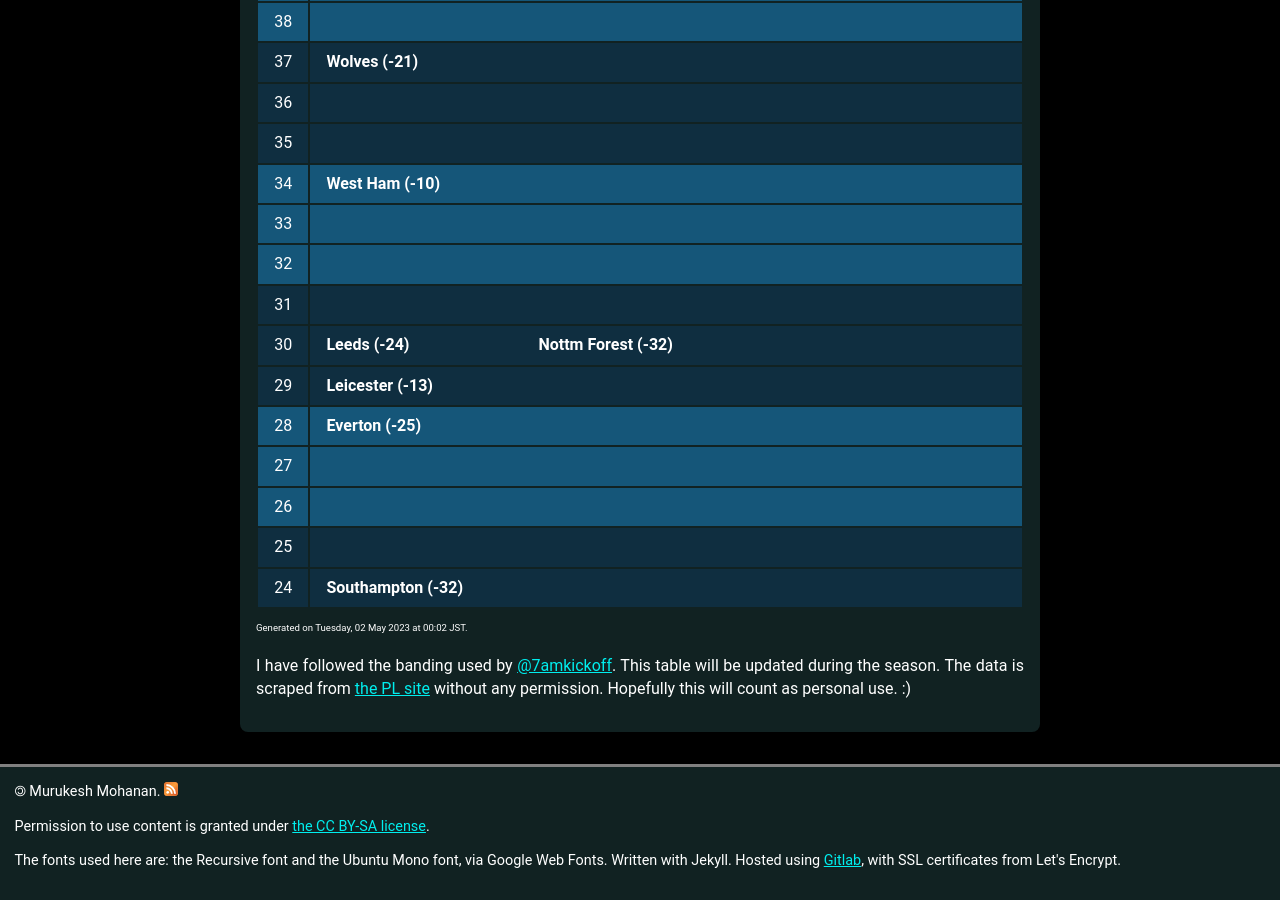
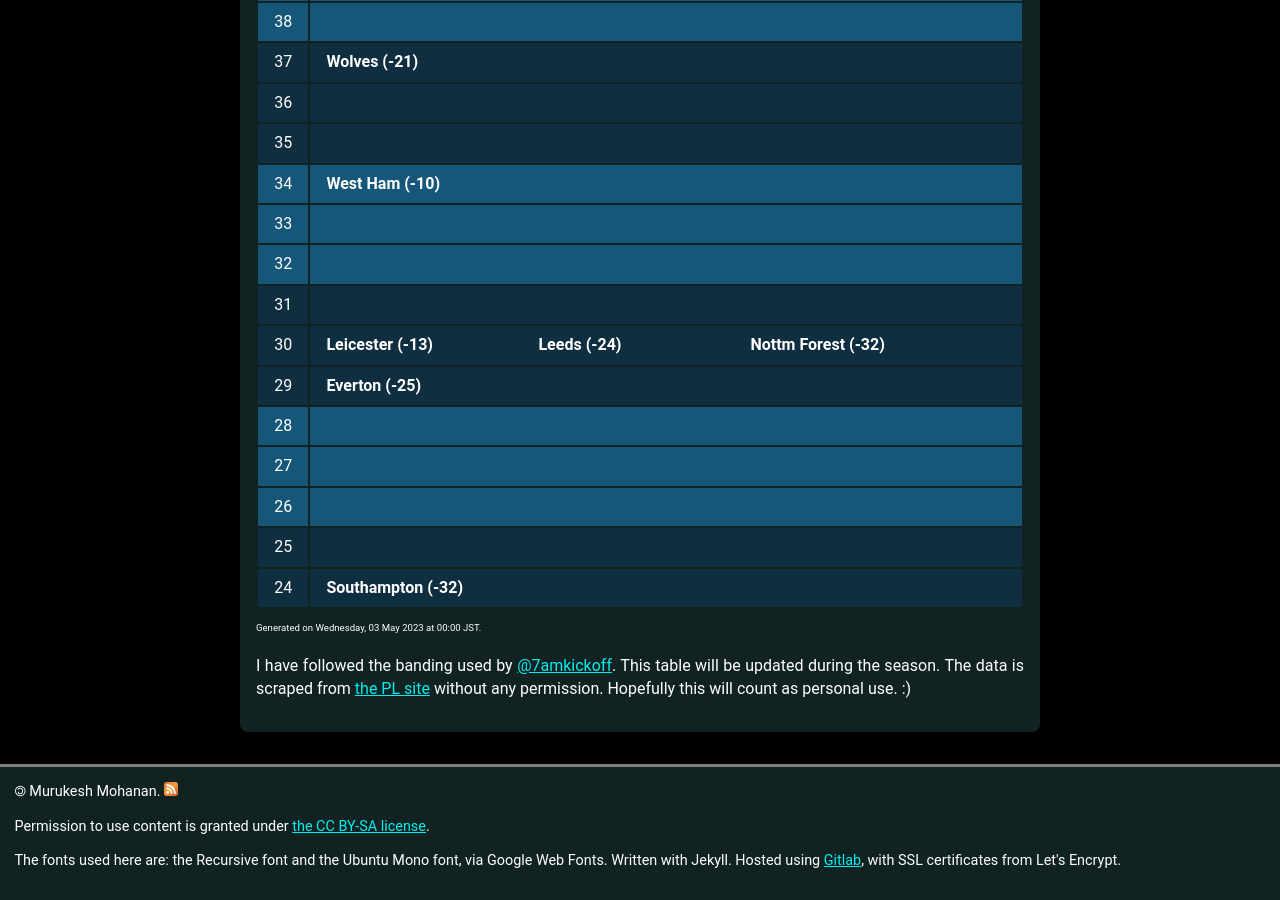
Before and after one commit to muru/muru.github.io, a Jekyll site: the page built from resources.md, in a window 1280 px wide and 900 px high, scrolled down 3018 px. Built offline with Jekyll 4.4.1, drawn with Linux system fonts in a browser that asks for light colours; some web fonts are replaced.

Commit message:
updated cann-table: Wed  3 May 00:00:51 JST 2023

```diff
--- a/cann-table.html
+++ b/cann-table.html
@@ -248,6 +248,7 @@
 	<tr class="cann-row-2">
 		<td class="cann-point"> 30 </td>
 		<td class="cann-clubs">
+			<span class="club-name"> Leicester (-13) </span>
 			<span class="club-name"> Leeds (-24) </span>
 			<span class="club-name"> Nottm Forest (-32) </span>
 		</td>
@@ -255,13 +256,12 @@
 	<tr class="cann-row-2">
 		<td class="cann-point"> 29 </td>
 		<td class="cann-clubs">
-			<span class="club-name"> Leicester (-13) </span>
+			<span class="club-name"> Everton (-25) </span>
 		</td>
  	</tr>
 	<tr class="cann-row-1">
 		<td class="cann-point"> 28 </td>
 		<td class="cann-clubs">
-			<span class="club-name"> Everton (-25) </span>
 		</td>
  	</tr>
 	<tr class="cann-row-1">
@@ -286,4 +286,4 @@
 		</td>
  	</tr>
 </table>
-<span id="cann-gen-note"> Generated on  Tuesday, 02 May 2023 at 00:02 JST. </span>
+<span id="cann-gen-note"> Generated on  Wednesday, 03 May 2023 at 00:00 JST. </span>
```
